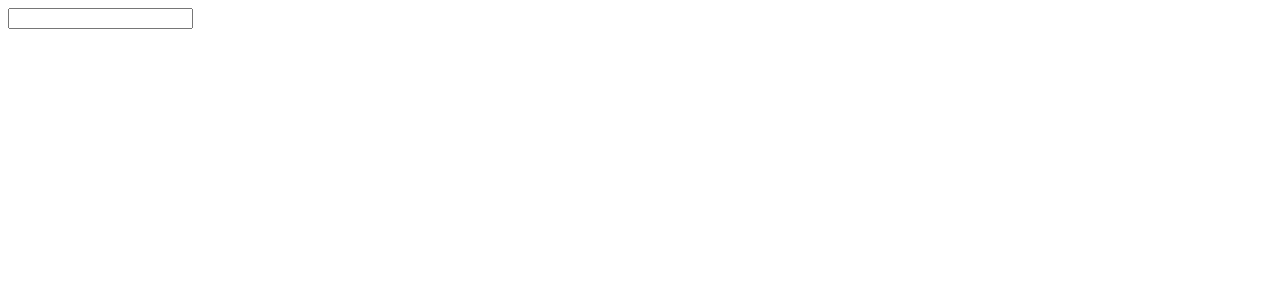
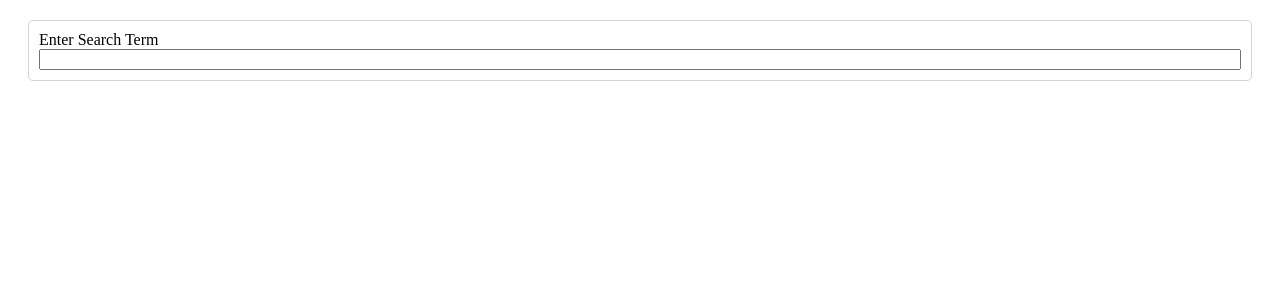
Before and after one commit to wali55/pics, a React (Vite) app: page / in a window 1280 px wide. Shown: the top 300 px of the page. Built offline with nearby package versions, Linux system fonts and the light colour scheme.

Commit message:
live site

```diff
--- /dev/null
+++ b/src/App.css
@@ -0,0 +1,3 @@
+.app {
+    margin: 20px;
+}
--- a/src/App.jsx
+++ b/src/App.jsx
@@ -1,3 +1,4 @@
+import './App.css';
 import { useState } from "react";
 import SearchBar from "./components/SearchBar";
 import ImageList from "./components/ImageList";
@@ -13,7 +14,7 @@
   };
 
   return (
-    <div>
+    <div className="app">
       <SearchBar onSubmit={handleSubmit} />
       <ImageList images={images} />
     </div>
--- /dev/null
+++ b/src/components/ImageList.css
@@ -0,0 +1,9 @@
+.image-list {
+    columns: 6 200px;
+    column-gap: 10px;
+}
+
+img {
+    width: 100%;
+    margin-bottom: 10px;
+}
--- a/src/components/ImageList.jsx
+++ b/src/components/ImageList.jsx
@@ -1,3 +1,4 @@
+import './ImageList.css';
 import ImageShow from './ImageShow';
 
 function ImageList({ images }) {
@@ -5,7 +6,7 @@
         return <ImageShow key={image.id} image={image} />
     });
 
-    return <div>{renderedImages}</div>;
+    return <div className="image-list">{renderedImages}</div>;
 }
 
 export default ImageList;
--- /dev/null
+++ b/src/components/SearchBar.css
@@ -0,0 +1,10 @@
+.search-bar {
+    border: 1px solid lightgray;
+    border-radius: 5px;
+    padding: 10px;
+}
+
+.search-bar form {
+    display: flex;
+    flex-direction: column;
+}
--- a/src/components/SearchBar.jsx
+++ b/src/components/SearchBar.jsx
@@ -1,3 +1,4 @@
+import './SearchBar.css';
 import { useState } from "react";
 
 function SearchBar({ onSubmit }) {
@@ -13,8 +14,9 @@
   };
 
   return (
-    <div>
+    <div className="search-bar">
       <form onSubmit={handleFormSubmit}>
+        <label>Enter Search Term</label>
         <input value={term} onChange={handleChange} />
       </form>
     </div>
```
Also changed, not shown: 1 other file (tests, documents, lock files or other folders).
